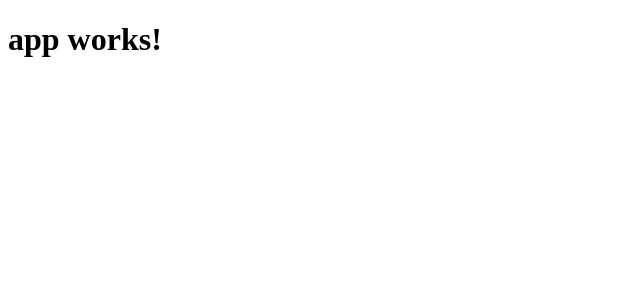
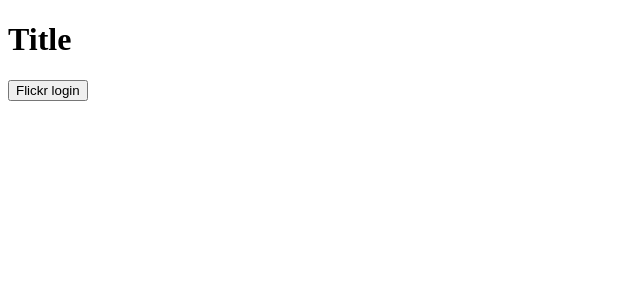
Before and after one commit to EvgenijSemenov/Flickr-single-page-UI, an Angular app: page / in a window 1280 px wide. Shown: the top 300 px of the page, without its empty margins (0-640 px from the left). Built offline with nearby package versions, Linux system fonts and the light colour scheme.

Commit message:
Add isNotFlickrOauthCallback method

```diff
--- a/src/app/app.component.html
+++ b/src/app/app.component.html
@@ -1,3 +1,6 @@
-<h1>
-  {{title}}
-</h1>
+<div *ngIf="isNotFlickrOauthCallback()">
+  <h1>
+    {{title}}
+  </h1>
+</div>
+<router-outlet></router-outlet>
--- a/src/app/app.component.ts
+++ b/src/app/app.component.ts
@@ -1,4 +1,5 @@
 import { Component } from '@angular/core';
+import { Location } from '@angular/common';
 
 @Component({
   selector: 'app-root',
@@ -6,5 +7,13 @@
   styleUrls: ['./app.component.css']
 })
 export class AppComponent {
-  title = 'app works!';
+  title = "Title";
+
+  constructor(private location: Location) {
+  }
+
+  public isNotFlickrOauthCallback() {
+    return !(this.location.path().indexOf("/flickr-oauth-callback") > -1);
+  }
+
 }
```
